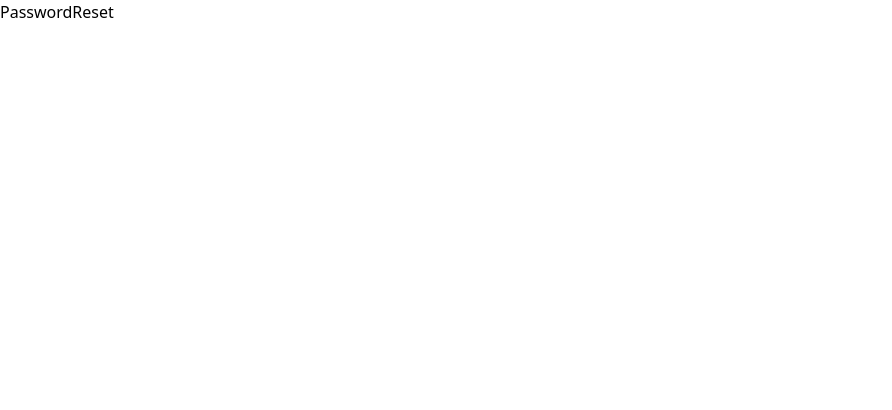
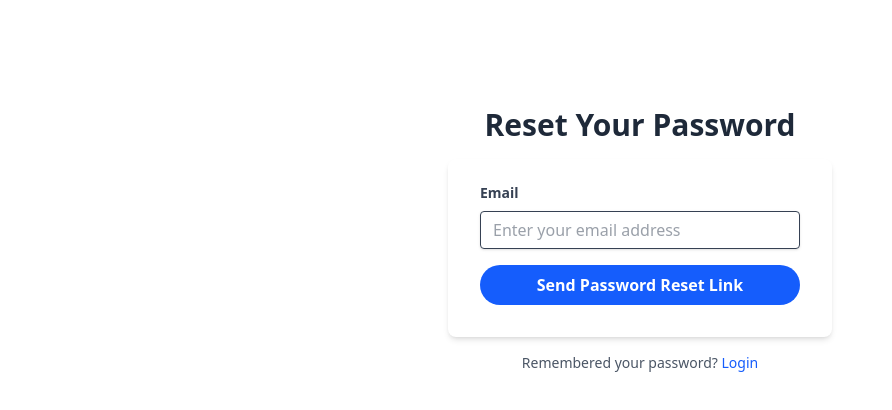
Before and after one commit to ChathuraIshara/mern-auth-blog, a React (Vite) app in the folder client/: page /password-reset in a window 1280 px wide. Shown: the top 410 px of the page, without its empty margins (0-892 px from the left). Built offline with nearby package versions, Linux system fonts and the light colour scheme.

Commit message:
Implement Password Reset page with email input and submission functionality

```diff
--- a/client/src/pages/PasswordReset.jsx
+++ b/client/src/pages/PasswordReset.jsx
@@ -2,7 +2,21 @@ import React from 'react'
 
 const PasswordReset = () => {
   return (
-    <div>PasswordReset</div>
+    <div className="flex flex-col items-center justify-center min-h-[60vh] text-gray-800">
+      <h2 className="text-3xl font-bold mb-4">Reset Your Password</h2>
+      <form className="bg-white shadow-md rounded-lg px-8 pt-6 pb-8 mb-4 w-full max-w-sm">
+        <div className="mb-4">
+          <label className="block text-gray-700 text-sm font-bold mb-2" htmlFor="email">
+            Email
+          </label>
+          <input className="shadow appearance-none border rounded w-full py-2 px-3 text-gray-700 leading-tight focus:outline-none focus:shadow-outline" id="email" type="email" placeholder="Enter your email address" />
+        </div>
+        <button className="bg-blue-600 hover:bg-blue-700 text-white font-bold py-2 px-4 rounded-full w-full transition-colors duration-200" type="submit">
+          Send Password Reset Link
+        </button>
+      </form>
+      <p className="text-sm text-gray-600">Remembered your password? <a href="/login" className="text-blue-600 hover:underline">Login</a></p>
+    </div>
   )
 }
 
```
